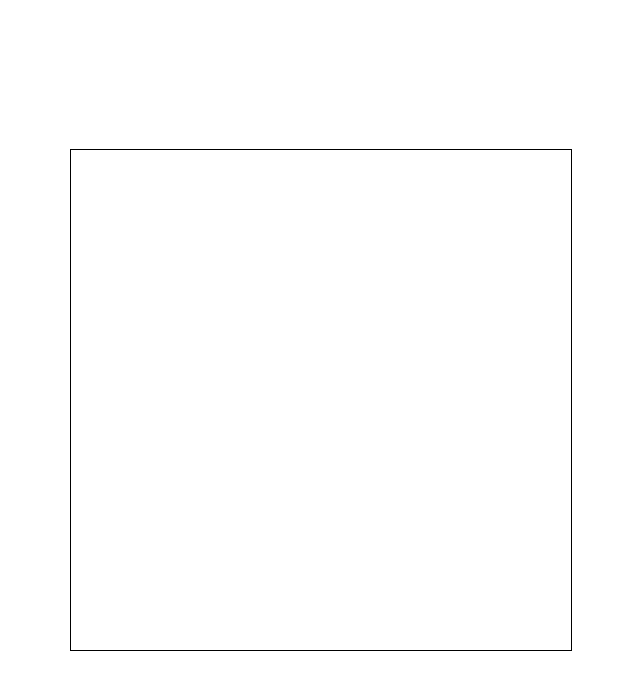
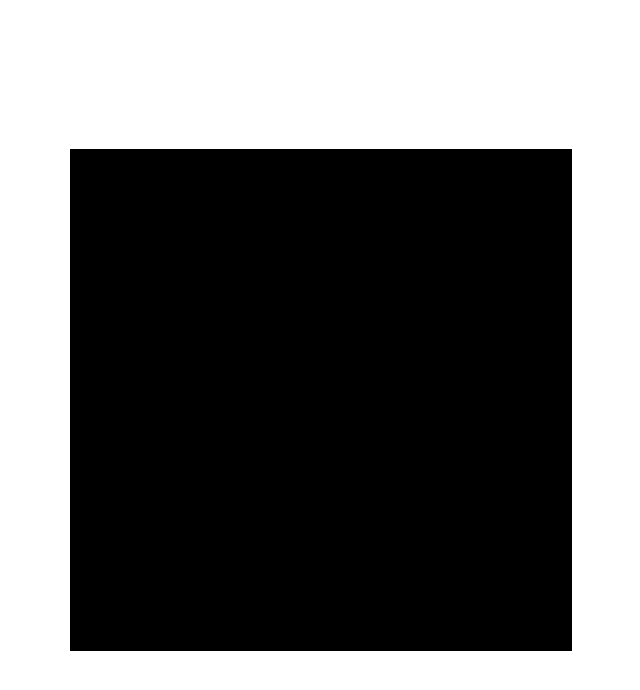
Before and after one commit to AsafeGamaliel/Jogo-de-xadrez, a plain HTML site: page index.html in a window 1280 px wide. Shown: the whole page, without its empty margins (319-959 px from the left). Drawn offline with Linux system fonts and the light colour scheme.

Commit message:
(css): altera estilo do .jogo-de-xadrez para grades, onde as celulas são espaçadas

```diff
--- a/style.css
+++ b/style.css
@@ -10,5 +10,10 @@ body {
 .jogo-de-xadrez {
     width: 500px;
     height: 500px;
-    border: 1px solid black;
+    background-color: black;
+    display: grid;
+    grid-template-columns: repeat(8, 1fr);
+    grid-template-rows: repeat(8, 1fr);
+    gap: 1px;
+    padding: 1px;
 }
```
